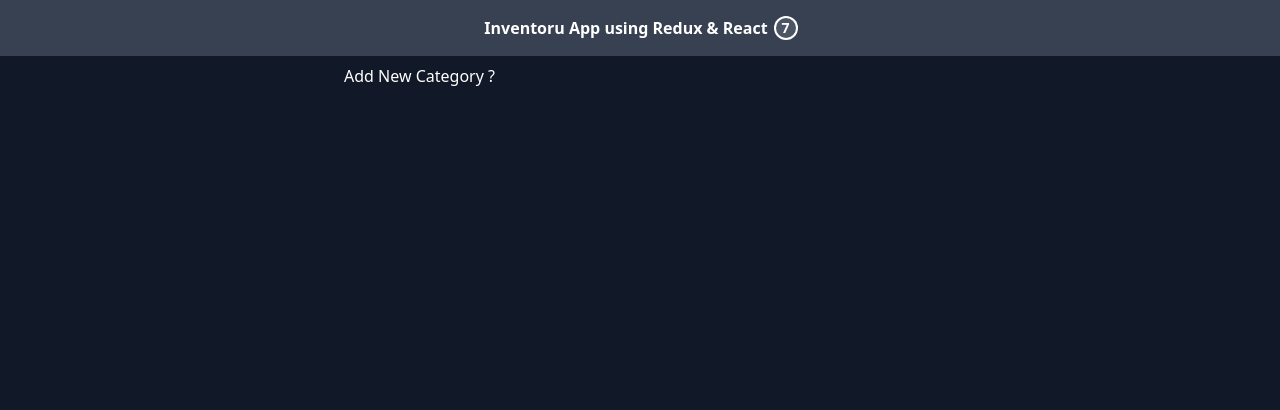
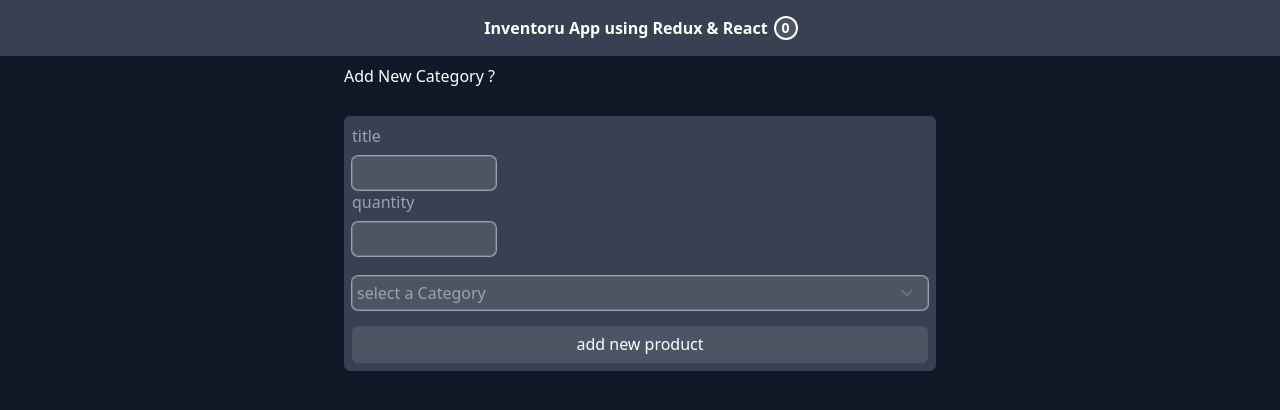
Before and after one commit to AbolfazlKhosravi/Inventory-React, a React (Create React App) app: page / in a window 1280 px wide. Shown: the top 410 px of the page. Built offline with nearby package versions, Linux system fonts and the light colour scheme.

Commit message:
create productForm

```diff
--- /dev/null
+++ b/db.json
@@ -0,0 +1,11 @@
+{
+  "products": [
+    {
+      "title": "5",
+      "quantity": "5",
+      "selectCategory": "1675942056282",
+      "createdAd": "2023-02-09T12:36:32.347Z",
+      "id": 1
+    }
+  ]
+}
--- a/src/App.js
+++ b/src/App.js
@@ -1,11 +1,14 @@
 import { Provider } from "react-redux";
 import AppInventory from "./components/AppInventory";
 import Navbar from "./components/navbaeer";
-import store from "./components/redux/root";
+import store from "./components/redux/store";
+import { ToastContainer } from 'react-toastify';
+import 'react-toastify/dist/ReactToastify.css';
 
 function App() {
   return (
     <Provider store={store}>
+      <ToastContainer />
       <div className="h-screen bg-gray-900 flex flex-col items-center justify-start">
        <Navbar/>
        <AppInventory/>
--- a/src/components/AppInventory.js
+++ b/src/components/AppInventory.js
@@ -1,17 +1,27 @@
 import { useEffect } from "react";
 import { useSelector } from "react-redux";
 import CategoryForm from "./categoryForm";
+import ProductForm from "./productForm";
+import {  toast } from 'react-toastify';
 
 const AppInventory = () => {
   const {categories}=useSelector(state=>state.categories)
+  const {errorAddProduct}=useSelector(state=>state.products)
   useEffect(()=>{
     if(categories.length){
         localStorage.setItem("categories",JSON.stringify(categories))
     }
  },[categories])
+ const showError=()=>{
+ if(errorAddProduct){
+  return toast.error(errorAddProduct)
+ }
+ }
   return (
     <div className="w-full flex flex-col items-center justify-center ">
+      {showError()}
       <CategoryForm />
+      <ProductForm/>
     </div>
   );
 };
--- a/src/components/navbaeer.js
+++ b/src/components/navbaeer.js
@@ -1,9 +1,12 @@
+import { useSelector } from "react-redux";
+
 const Navbar = () => {
+  const {products}=useSelector(state=>state.products)
   return (
     <header className="flex w-full justify-center items-center p-4 text-white font-bold  bg-gray-700">
       <h1>Inventoru App using Redux & React </h1>
       <div className="ml-2 bg-gray-600 w-5 h-5 flex justify-center items-center rounded-full ring-2 ring-white">
-        <span className="text-sm">7</span>
+        <span className="text-sm">{products.length}</span>
       </div>
     </header>
   );
--- /dev/null
+++ b/src/components/productForm.js
@@ -0,0 +1,49 @@
+import { useEffect, useState } from "react";
+import { useDispatch, useSelector } from "react-redux";
+import { AsyncAddCategory } from "./redux/products/ProductsAction";
+
+
+const ProductForm = () => {
+    const [valuse,setValues]=useState({title:"",quantity:"",selectCategory:""});
+    const dispatch=useDispatch()
+    const {categories}=useSelector(state=>state.categories)
+
+    const changeHandler=({target:{value,name}})=>{
+      setValues({...valuse,[name]:value})
+    }
+    const submitHandler=(e)=>{
+        e.preventDefault()
+        if(valuse.title=="" || valuse.quantity==""|| valuse.selectCategory==""){
+           return alert('plese all write')
+        }
+        const product={...valuse,createdAd:new Date().toISOString()}
+        dispatch(AsyncAddCategory(product))
+        setValues({title:"",quantity:"",selectCategory:""})
+    }
+    return (
+     <section className="flex flex-col items-start justify-center container p-2 md:w-[35rem] xl:w-[38rem]">
+       <form onSubmit={submitHandler} className="bg-gray-700 w-full text-gray-400 mt-3 rounded-md p-2">
+          <div className="flex flex-col">
+              <label>title</label>
+              <input value={valuse.title} name="title" onChange={changeHandler} className="mt-2 w-36 rounded-md p-1 bg-gray-600 ring-1 ring-gray-400 focus:outline-blue-700 "/>
+          </div>
+          <div className="flex flex-col">
+              <label>quantity</label>
+              <input type="number" value={valuse.quantity} name="quantity" onChange={changeHandler} className="mt-2 w-36 rounded-md p-1 bg-gray-600 ring-1 ring-gray-400 focus:outline-blue-700 "/>
+          </div>
+          <div className="flex flex-col mt-3">
+              <select onChange={changeHandler} value={valuse.selectCategory} name="selectCategory" className="mt-2 w-full rounded-md p-1 bg-gray-600 ring-1 ring-gray-400  ">
+                <option value="">select a Category</option>
+                 {categories.map((c)=>{
+                    return  <option key={c.id} value={c.id}>{c.title}</option>
+                 })}
+              </select>
+          </div>
+          <div className="flex items-center justify-center mt-4  w-full gap-x-4">
+              <button type="submit" className="w-full  p-[.4rem] rounded-md bg-gray-600 text-white" >add new product</button>
+          </div>
+      </form>
+     </section>
+     );
+}
+export default ProductForm;
--- /dev/null
+++ b/src/components/redux/products/ProductsAction.js
@@ -0,0 +1,27 @@
+import axios from "axios";
+import { ADD_PRODUCT, ADD_PRODUCT_ERROR } from "./ProductsType";
+
+function addCategory(payload) {
+  return {
+    type: ADD_PRODUCT,
+    product: payload,
+  };
+}
+function addCategoryError(payload) {
+  return {
+    type: ADD_PRODUCT_ERROR,
+    error: payload,
+  };
+}
+export const AsyncAddCategory = (product) => {
+  return function (dispatch) {
+    axios
+      .post("http://localhost:3001/products", product)
+      .then((res) => {
+        dispatch(addCategory(res.data));
+      })
+      .catch((error) => {
+        dispatch(addCategoryError(error.message));
+      });
+  };
+};
--- /dev/null
+++ b/src/components/redux/products/ProductsType.js
@@ -0,0 +1,2 @@
+export const ADD_PRODUCT="ADD_PRODUCT";
+export const ADD_PRODUCT_ERROR="ADD_PRODUCT_ERROR";
--- /dev/null
+++ b/src/components/redux/products/productsReducer.js
@@ -0,0 +1,18 @@
+import { ADD_PRODUCT, ADD_PRODUCT_ERROR } from "./ProductsType";
+
+const initialState = {
+  products: [],
+  errorAddProduct: "",
+};
+const productReducer = (state = initialState, action) => {
+  switch (action.type) {
+    case ADD_PRODUCT:
+      return { ...state, products: [...state.products, action.product] };
+    case ADD_PRODUCT_ERROR:
+      console.log(action.error);
+      return { ...state, errorAddProduct: action.error };
+    default:
+      return state;
+  }
+};
+export default productReducer;
--- a/src/components/redux/root.js
+++ /dev/null
@@ -1,6 +0,0 @@
-import { createStore, applyMiddleware } from 'redux'
-import thunk from 'redux-thunk'
-import rootReducer from './rootReducer'
-
-const store = createStore(rootReducer, applyMiddleware(thunk))
-export default store
--- a/src/components/redux/rootReducer.js
+++ b/src/components/redux/rootReducer.js
@@ -1,8 +1,10 @@
 import categoryReducer from "./category/categoryReducer";
+import productReducer from "./products/productsReducer";
 
 const { combineReducers } = require("redux");
 
 const rootReducer=combineReducers({
-    categories:categoryReducer
+    categories:categoryReducer,
+    products:productReducer
 })
 export default rootReducer
--- /dev/null
+++ b/src/components/redux/store.js
@@ -0,0 +1,6 @@
+import { createStore, applyMiddleware } from 'redux'
+import thunk from 'redux-thunk'
+import rootReducer from './rootReducer'
+import { composeWithDevTools } from 'redux-devtools-extension';
+const store = createStore(rootReducer,composeWithDevTools(applyMiddleware(thunk)))
+export default store
```
Also changed, not shown: package.json (+6 -1 lines), 1 other file (tests, documents, lock files or other folders).
